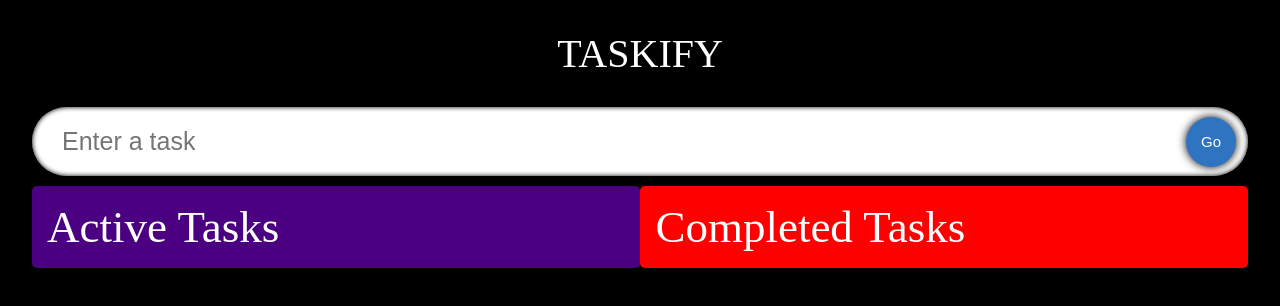
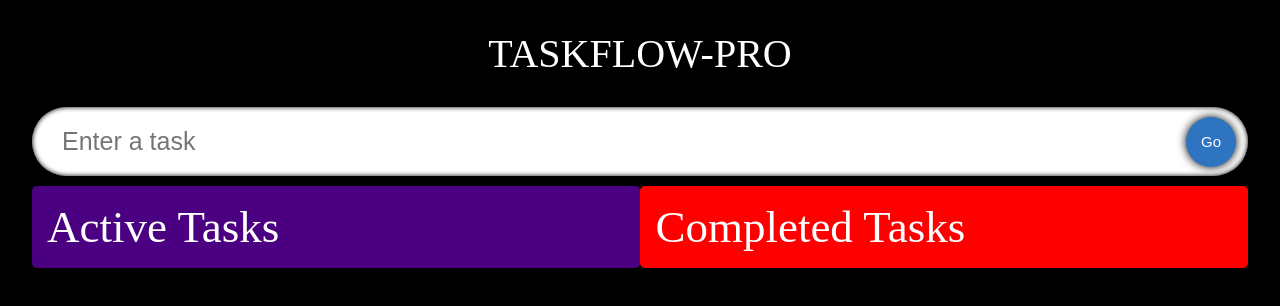
Before and after one commit to s-kvng/Taskify, a React (Create React App) app: page / in a window 1280 px wide. Shown: the top 306 px of the page. Built offline with nearby package versions, Linux system fonts and the light colour scheme; a web font is replaced by a local one.

Commit message:
change favicon and project name

```diff
--- a/public/index.html
+++ b/public/index.html
@@ -1,14 +1,12 @@
 <!DOCTYPE html>
 <html lang="en">
+
 <head>
   <meta charset="utf-8" />
   <link rel="icon" href="%PUBLIC_URL%/favicon.ico" />
   <meta name="viewport" content="width=device-width, initial-scale=1" />
   <meta name="theme-color" content="#000000" />
-    <meta
-      name="description"
-      content="Web site created using create-react-app"
-    />
+  <meta name="description" content="Web site created using create-react-app" />
   <link rel="apple-touch-icon" href="%PUBLIC_URL%/logo192.png" />
   <!--
       manifest.json provides metadata used when your web app is installed on a
@@ -24,8 +22,9 @@
       work correctly both with client-side routing and a non-root public URL.
       Learn how to configure a non-root public URL by running `npm run build`.
     -->
-    <title>React App</title>
+  <title>TaskFlow-Pro</title>
 </head>
+
 <body>
   <noscript>You need to enable JavaScript to run this app.</noscript>
   <div id="root"></div>
@@ -40,4 +39,5 @@
       To create a production bundle, use `npm run build` or `yarn build`.
     -->
 </body>
+
 </html>
--- a/src/App.tsx
+++ b/src/App.tsx
@@ -68,7 +68,7 @@
   return (
     <DragDropContext onDragEnd={onDragEnd}>
       <div className="App">
-        <span className='heading'>Taskify</span>
+        <span className='heading'>TaskFlow-Pro</span>
         <InputField todo={todo} setTodo={setTodo} handleAdd={handleAdd} />
 
         <TodoList
```
Also changed, not shown: 1 other file (tests, documents, lock files or other folders). Lines whose indentation alone changed are shown as unchanged.
